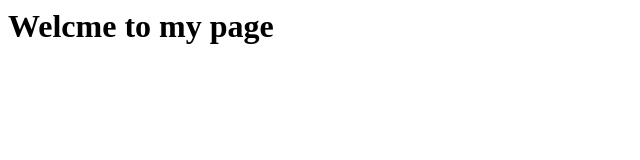
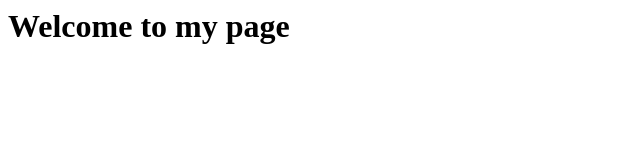
Before and after one commit to NateDoggo/NateDoggo.github.io, a plain HTML site: page index.html in a window 1280 px wide. Shown: the whole page, without its empty margins (0-640 px from the left). Drawn offline with Linux system fonts and the light colour scheme.

Commit message:
Added and "O" to welcome

```diff
--- a/index.html
+++ b/index.html
@@ -1,5 +1,5 @@
 <html>
 <body>
-  <h1>Welcme to my page</h1>
+  <h1>Welcome to my page</h1>
 </body>
 </html>
```
